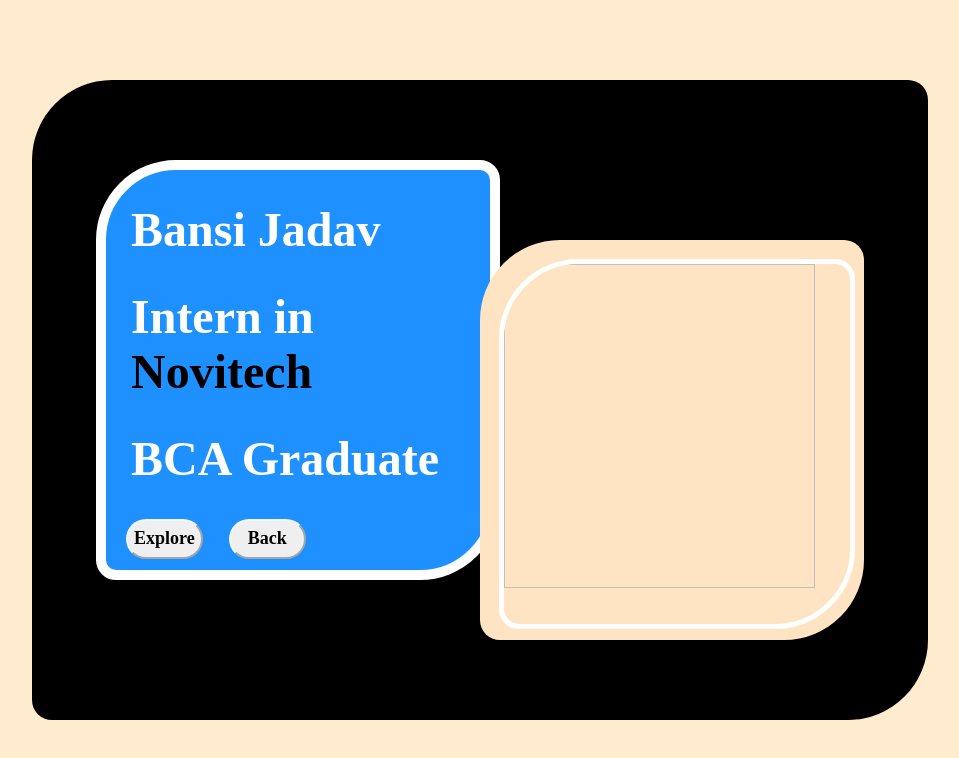
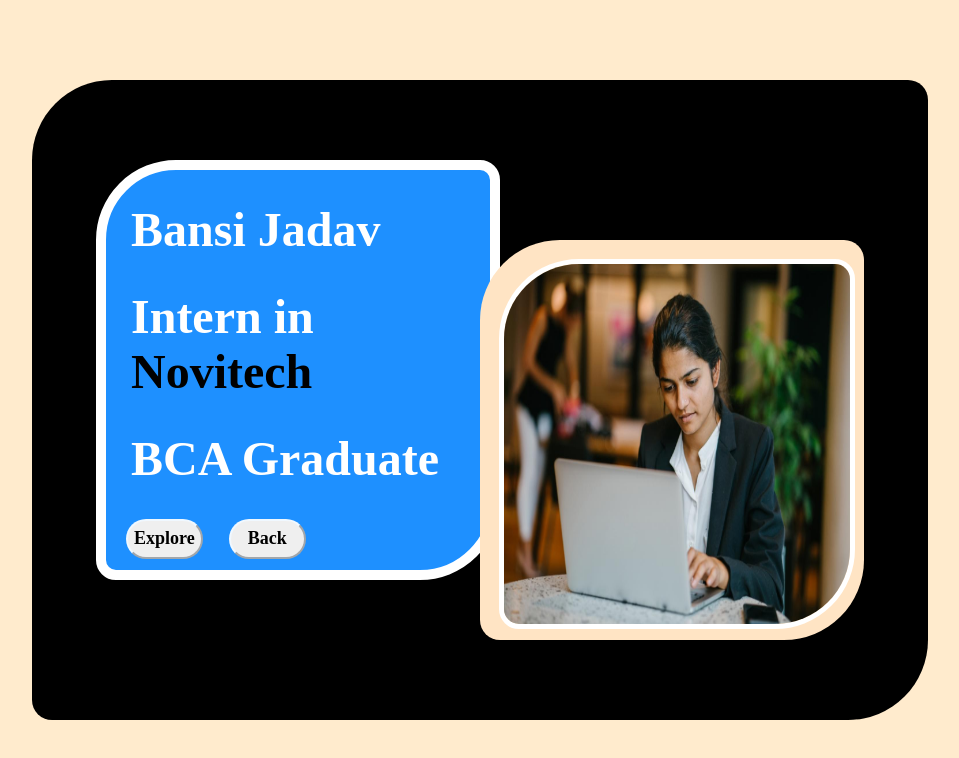
Before and after one commit to fresherbuddy/my-portfolio, a plain HTML site: page index.html in a window 1280 px wide. Shown: the whole page, without its empty margins (160-1119 px from the left). Drawn offline with Linux system fonts and the light colour scheme.

Commit message:
Update index.html

```diff
--- a/index.html
+++ b/index.html
@@ -127,7 +127,7 @@
         </div>
 
         <div class="intern" id="intern">
-           <img src="intern.jpg" alt="">
+           <img src="intern.png" alt="">
         </div>
 
         <div class="mern" id="mern">
```
